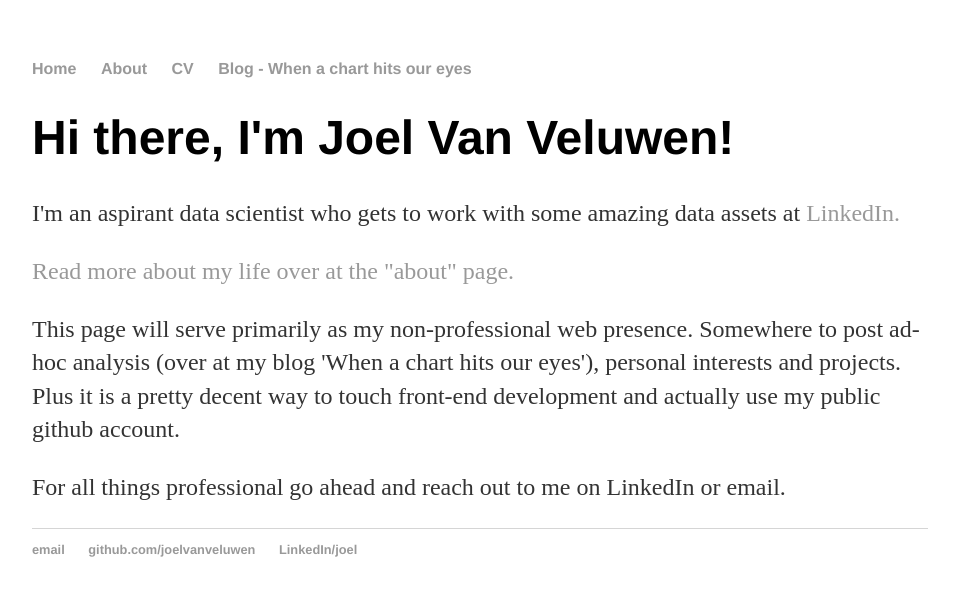
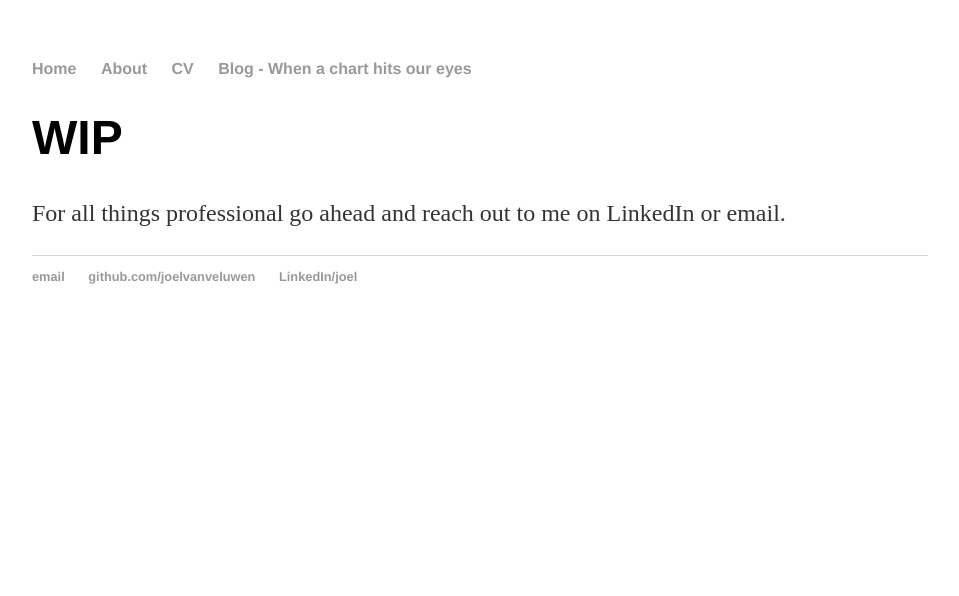
Before and after one commit to joelvanveluwen-zz/old_joelvanveluwen.github.io, a Jekyll site: the page built from index.html, in a window 1280 px wide. Shown: the top 596 px of the page, without its empty margins (160-1119 px from the left). Built offline with Jekyll 4.4.1, drawn with Linux system fonts in a browser that asks for light colours.

Commit message:
Update index.html

```diff
--- a/index.html
+++ b/index.html
@@ -1,15 +1,10 @@
 ---
 layout: default
-title: Joel Van Veluwen, B-grade programmer
+title: WIP
 ---
 <div class="blurb">
-	<h1>Hi there, I'm Joel Van Veluwen!</h1>
-	<p>I'm an aspirant data scientist who gets to work with some amazing data assets at <a href='https://www.linkedin.com'>LinkedIn.</a>
-	<p><a href="/about">Read more about my life over at the "about" page.</a></p>
-
-	<p>This page will serve primarily as my non-professional web presence.
-	Somewhere to post ad-hoc analysis (over at my blog 'When a chart hits our eyes'), personal interests and projects.
-	Plus it is a pretty decent way to touch front-end development and actually use my public github account.</p>
+	<h1>WIP</h1>
+	<p><WIP/p>
 
 	<p>For all things professional go ahead and reach out to me on LinkedIn or email.</p>
 </div><!-- /.blurb -->
```
